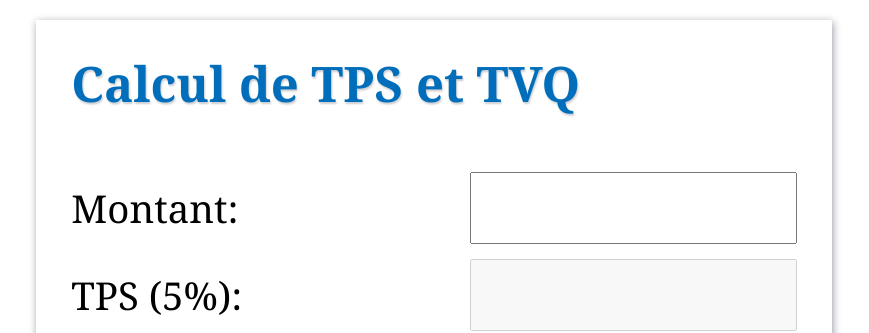
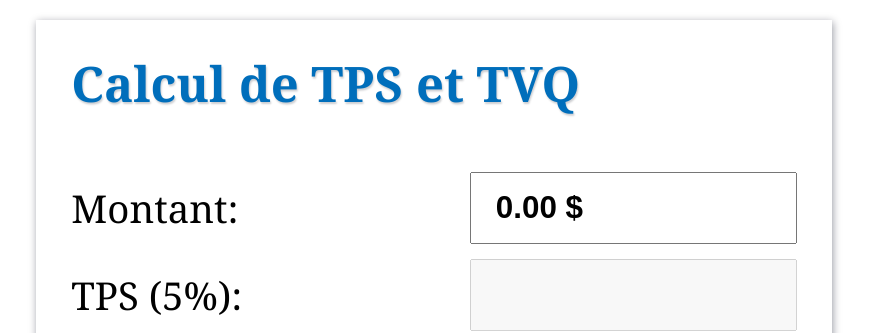
Before and after one commit to alex-drocks/calcul-taxes, a Next.js app: page / in a window 1280 px wide. Shown: the top 333 px of the page, without its empty margins (206-1075 px from the left). Built offline with nearby package versions, Linux system fonts and the light colour scheme.

Commit message:
Using new dependency - React NumberFormat - for my DecimalInput.js component. It makes it way easier to work with numbers than manual setup (I've tried it first).

```diff
--- /dev/null
+++ b/components/DecimalInput/DecimalInput.js
@@ -0,0 +1,17 @@
+import NumberFormat from "react-number-format";
+
+export default function DecimalInput({id}) {
+  return (
+    <NumberFormat
+      id={id}
+      defaultValue={0}
+      thousandSeparator=" "
+      decimalSeparator="."
+      decimalScale={2}
+      fixedDecimalScale={true}
+      allowLeadingZeros={false}
+      suffix=" $"
+      allowedDecimalSeparators={[",", ".", " "]}
+    />
+  )
+}
--- a/components/TaxCalculator/TaxCalculator.js
+++ b/components/TaxCalculator/TaxCalculator.js
@@ -1,8 +1,32 @@
 import styles from "./TaxCalculator.module.css";
-import {useState} from "react";
+import NumberFormat from 'react-number-format';
+import DecimalInput from "../DecimalInput/DecimalInput";
 
 export default function TaxCalculator() {
-  const [montant, setMontant] = useState(0);
+  let caretPos = 0;
+
+  function calcul(e) {
+    caretPos = e.target.selectionStart;
+    const rawInput = e.target.value;
+    let val = rawInput;
+    val = val.replace(/([^0-9.]+)/, "");
+    val = val.replace(/^(0|\.)/, "");
+    const match = /(\d{0,11})[^.]*((?:\.\d{0,2})?)/g.exec(val);
+    const value = match[1] + match[2];
+    e.target.value = value;
+    console.log(rawInput)
+
+    if (val.length > 0) {
+      const rounded = Number(value).toFixed(2);
+      e.target.value = rounded
+      if (val === "00") {
+        // console.log(val)
+        e.target.setSelectionRange(0, value.length);
+      } else {
+        e.target.setSelectionRange(caretPos, caretPos);
+      }
+    }
+  }
 
   return (
     <div className={styles.calculator}>
@@ -12,7 +36,7 @@ export default function TaxCalculator() {
 
         <div className={`${styles.field} montant`}>
           <label htmlFor="montant"><h2>Montant:</h2></label>
-          <input type="text" id="montant"/>
+          <DecimalInput id="montant" />
         </div>
 
         <div className={`${styles.field} tps`}>
--- a/package.json
+++ b/package.json
@@ -15,7 +15,8 @@
 		"lazysizes": "^5.2.2",
 		"next": "10.0.3",
 		"react": "17.0.1",
-		"react-dom": "17.0.1"
+		"react-dom": "17.0.1",
+		"react-number-format": "^4.4.1"
 	},
 	"devDependencies": {
 		"gulp": "^4.0.2",
```
Also changed, not shown: 1 other file (tests, documents, lock files or other folders).
